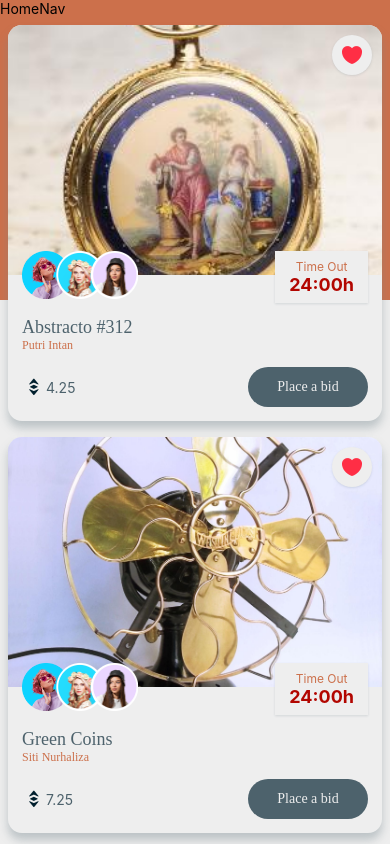
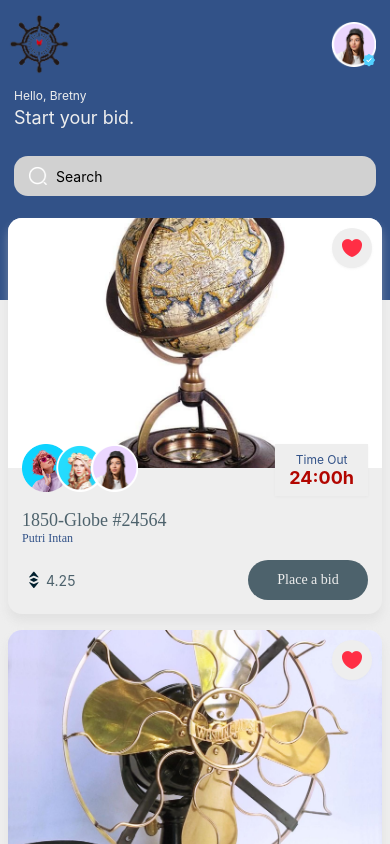
Before and after one commit to JoelDeonDsouza/Blind-Times, a React Native app: screen /Home in a window 390 px wide. Shown: the top 844 px of the page. Built offline with nearby package versions, Linux system fonts and the light colour scheme.

Commit message:
Added Header to the application

```diff
--- a/Components/HomeNav.js
+++ b/Components/HomeNav.js
@@ -1,10 +1,79 @@
 import React from "react";
-import { View, Text } from "react-native";
+import { View, Text, Image, TextInput } from "react-native";
+import { COLORS, SIZES, SHADOWS, assets } from "../Constant";
 
-const HomeNav = () => {
+const HomeNav = ({ onSearch }) => {
   return (
-    <View>
-      <Text>HomeNav</Text>
+    <View style={{ backgroundColor: COLORS.primary, padding: SIZES.font }}>
+      <View
+        style={{
+          flexDirection: "row",
+          justifyContent: "space-between",
+          alignItems: "center",
+        }}
+      >
+        <Image
+          source={assets.logo}
+          resizeMode="contain"
+          style={{ width: 120, height: 60, marginLeft: -35 }}
+        />
+        <View style={{ width: 45, height: 45 }}>
+          <Image
+            source={assets.person03}
+            resizeMode="contain"
+            style={{ width: "100%", height: "100%" }}
+          />
+          <Image
+            source={assets.badge}
+            resizeMode="contain"
+            style={{
+              position: "absolute",
+              width: 15,
+              height: 15,
+              bottom: 0,
+              right: 0,
+            }}
+          />
+        </View>
+      </View>
+      <View style={{ marginVertical: SIZES.font }}>
+        <Text style={{ fontSize: SIZES.small, color: COLORS.white }}>
+          Hello, Bretny
+        </Text>
+        <Text
+          style={{
+            fontSize: SIZES.large,
+            color: COLORS.white,
+            marginTop: SIZES.base / 2,
+          }}
+        >
+          Start your bid.
+        </Text>
+      </View>
+      <View style={{ marginTop: SIZES.font }}>
+        <View
+          style={{
+            width: "100%",
+            borderRadius: SIZES.font,
+            backgroundColor: COLORS.gray,
+            flexDirection: "row",
+            alignItems: "center",
+            paddingHorizontal: SIZES.font,
+            paddingVertical: SIZES.small - 2,
+          }}
+        >
+          <Image
+            source={assets.search}
+            resizeMode="contain"
+            style={{ width: 20, height: 20, marginRight: SIZES.base }}
+          />
+          <TextInput
+            placeholder="Search"
+            style={{ flex: 1 }}
+            onChangeText={onSearch}
+          />
+        </View>
+      </View>
     </View>
   );
 };
--- a/Constant/dummy.js
+++ b/Constant/dummy.js
@@ -3,12 +3,12 @@
 const NFTData = [
   {
     id: "NFT-01",
-    name: "Abstracto #312",
+    name: "1850-Globe #24564",
     creator: "Putri Intan",
     price: 4.25,
     description:
       "The action painter abstract expressionists were directly influenced by automatism. Pollock channelled this into producing gestural. The action painter abstract expressionists were directly influenced by automatism. Pollock channelled this into producing gestural. The action painter abstract expressionists were directly influenced by automatism. Pollock channelled this into producing gestural.",
-    image: assets.img1,
+    image: assets.img3,
     bids: [
       {
         id: "BID-11",
@@ -58,7 +58,7 @@
     price: 95.25,
     description:
       "The action painter abstract expressionists were directly influenced by automatism. Pollock channelled this into producing gestural. Lorem ipsum dolor sit amet consectetur adipiscing elit consequat accumsan sapien, lectus convallis malesuada odio curae habitasse dignissim nascetur. Nulla sed velit erat vitae leo sem inceptos diam fames arcu hendrerit, quis ultrices in eleifend posuere ipsum conubia porttitor felis. Lorem ipsum dolor sit amet consectetur adipiscing elit consequat accumsan sapien, lectus convallis malesuada odio curae habitasse dignissim nascetur. Nulla sed velit erat vitae leo sem inceptos diam fames arcu hendrerit, quis ultrices in eleifend posuere ipsum conubia porttitor felis.",
-    image: assets.img3,
+    image: assets.img4,
     bids: [
       {
         id: "BID-31",
@@ -83,7 +83,7 @@
     price: 54.25,
     description:
       "The action painter abstract expressionists were directly influenced by automatism. Pollock channelled this into producing gestural.Lorem ipsum dolor sit amet consectetur adipiscing elit consequat accumsan sapien, lectus convallis malesuada odio curae habitasse dignissim nascetur.",
-    image: assets.img4,
+    image: assets.img1,
     bids: [
       {
         id: "BID-41",
--- a/Constant/theme.js
+++ b/Constant/theme.js
@@ -1,9 +1,9 @@
 export const COLORS = {
-  primary: "#CC704B",
+  primary: "#325288",
   secondary: "#4D626C",
 
   white: "#EEEEEE",
-  gray: "#74858C",
+  gray: "#D1D1D1",
 };
 
 export const SIZES = {
```
Also changed, not shown: assets/images/logo.png.
